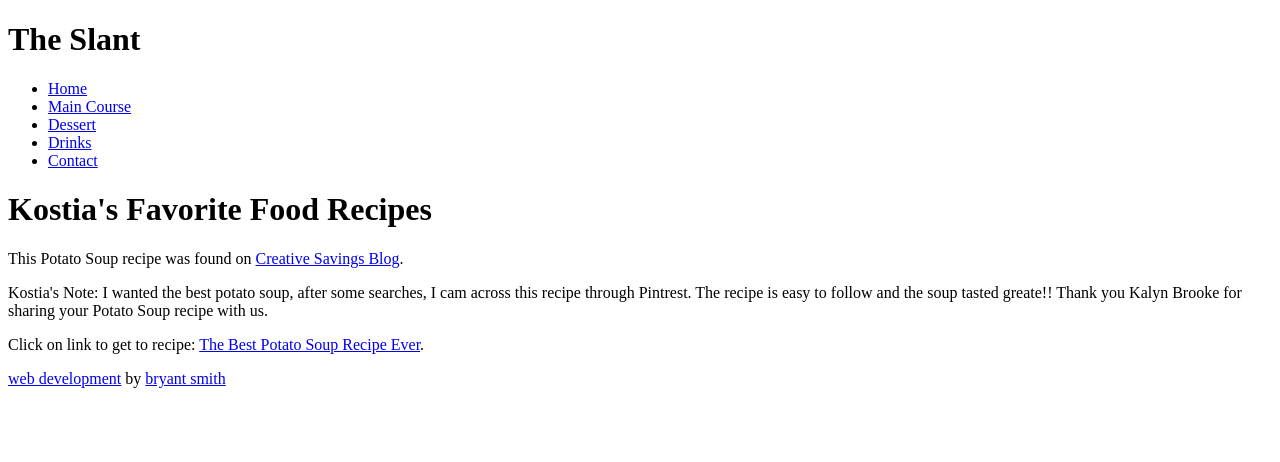
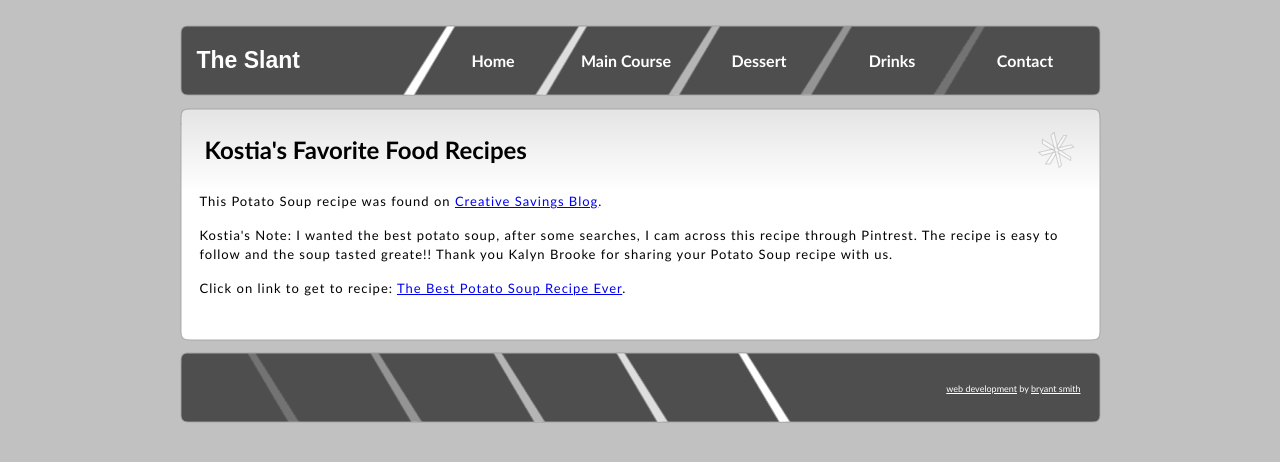
Before and after one commit to kkazants/KostiasFavFood, a plain HTML site: page main/PotatoSoup.html in a window 1280 px wide. Drawn offline with Linux system fonts and the light colour scheme; files that its build step writes are made by us from their sources; the site is published under a folder, as on GitHub Pages, so addresses that start at the root find nothing; files whose address does not match are found by name.

Commit message:
fixed nav

```diff
--- a/main/PotatoSoup.html
+++ b/main/PotatoSoup.html
@@ -16,7 +16,7 @@ Altered by: Konstantin Kazantsev
 <html xmlns="http://www.w3.org/1999/xhtml">
 <head>
 <meta http-equiv="Content-Type" content="text/html; charset=utf-8" />
-<link rel="stylesheet" type="text/css" href="/style.css" />
+<link rel="stylesheet" type="text/css" href="KostiasFavFood/style.css" />
 <title>Kostias Fav Food</title>
 </head>
 
@@ -26,10 +26,10 @@ Altered by: Konstantin Kazantsev
         <div id="header">
         	<h1>The Slant</h1>
             <ul>
-           	    <li><a href="/index.html">Home</a></li>
-               	<li><a href="/main.html">Main Course</a></li>
-                <li><a href="/dessert.html">Dessert</a></li>
-                <li><a href="/drinks.html">Drinks</a></li>
+           	    <li><a href="KostiasFavFood/index.html">Home</a></li>
+               	<li><a href="KostiasFavFood/main.html">Main Course</a></li>
+                <li><a href="KostiasFavFood/dessert.html">Dessert</a></li>
+                <li><a href="KostiasFavFood/drinks.html">Drinks</a></li>
                 <li><a href="#">Contact</a></li>
             </ul>
         </div>
```
